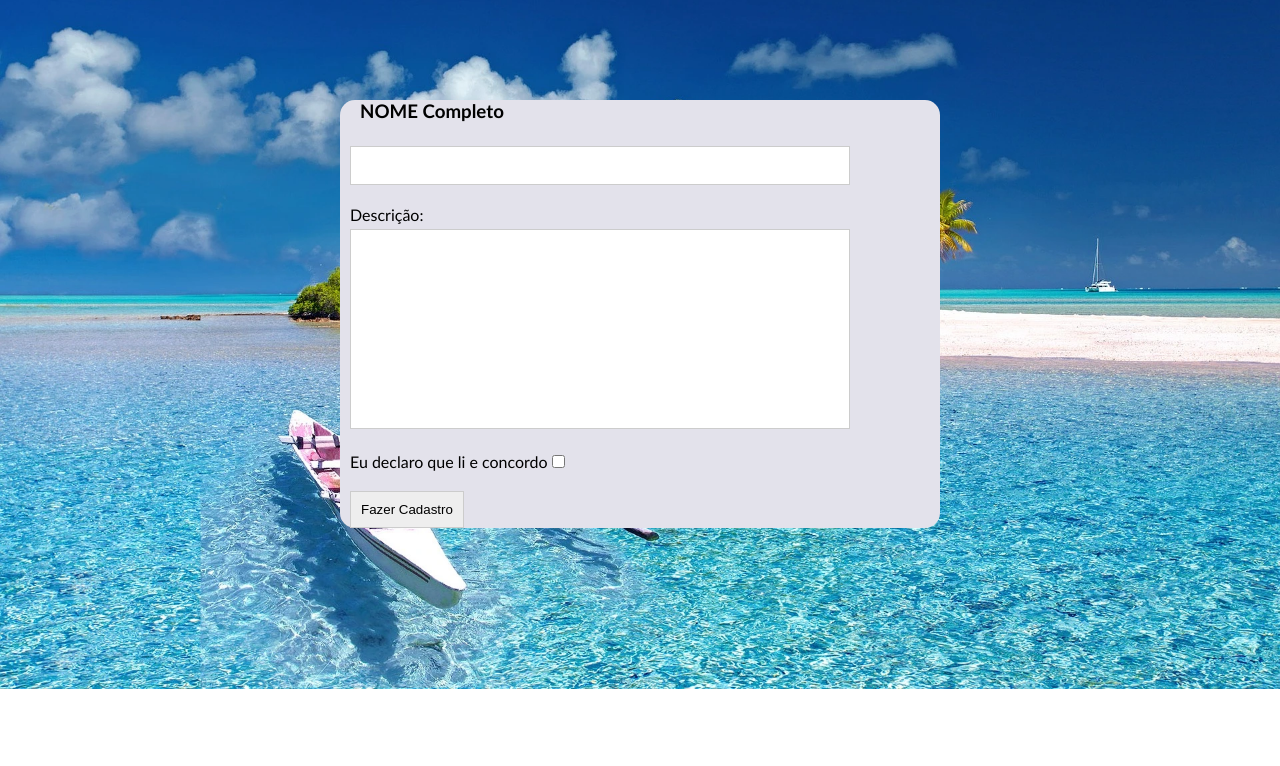
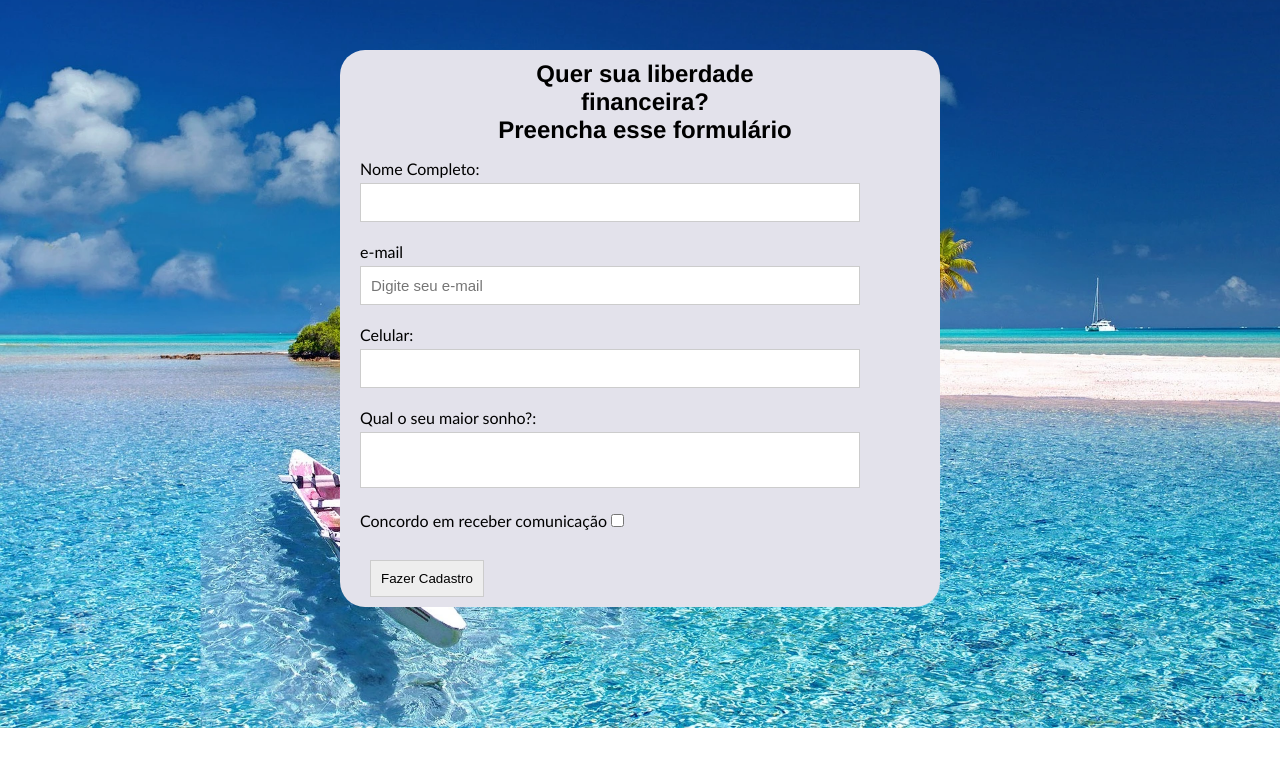
Before and after one commit to JEFS96/Form-Capt-de-Leads, a plain HTML site: page index.html in a window 1280 px wide. Drawn offline with Linux system fonts and the light colour scheme; files whose address does not match are found by name.

```diff
--- a/index.html
+++ b/index.html
@@ -11,31 +11,35 @@
     <!-- Inicio Container -->
     <div id="container">
 
-        <form action=" login.html" method="get">
+        <form action="Formulario com sucesso" method="get">
 
             <label >
-                <h3>NOME Completo</h3>
-                <br/>
+                <h2> Quer sua liberdade financeira?<br>Preencha esse formulário</h2>
+              Nome Completo:<br/>
             <input type="text" name="nome" />
             </label>
 
             <label>
-                Descrição:<br/>
-                <textarea name="descricao"> </textarea>
-
-
+                e-mail<br/>
+                <input type="e-mail" name="email" placeholder="Digite seu e-mail" required>
             </label>
 
+            <label>
+                Celular:<br/>
+                <input type="tel" name="telefone/celular" required>
+            </label>
 
             <label>
-                    Eu declaro que li e <a href="termos.html " target="_blank" class="termoslink">concordo</a>
+                Qual o seu maior sonho?:<br/>
+                <textarea name="descricao"> </textarea>
+            </label>
+
+            <label>
+                    Concordo em receber comunicação
                 <input type="checkbox" name="ciente">
             </label>
             <button> Fazer Cadastro</button>
         </form>
-
-
-
     </div>
     <!-- final container -->
 
--- a/style.css
+++ b/style.css
@@ -18,23 +18,28 @@
 /* Configuração form */
 form{
     background: rgb(227, 226, 235);
-    border-radius: 15px;
+    border-radius: 25px;
     width: 600px;
     margin: 0 auto;
-    margin-top: 100px;
+    margin-top: 50px;
 }
-form h3{
-    position: relative; left:10px;
+form h2{
+    width: 360px;
+    position: relative; left: 100px;
+    text-align: center;
+    padding: 10px;
+    margin: 5px;
+    font-family:'Franklin Gothic Medium', 'Arial Narrow', Arial, sans-serif
 }
 
 
 label {
     display: block;
     margin-bottom:  20px;
-    position: relative; left:10px;
+    position: relative; left:20px;
 }
 
-input[type=text], textarea{
+input[type=text],[type=e-mail],[type=tel],textarea{
     padding: 10px;
     width: 500px;
     font-size: 15px;
@@ -44,7 +49,7 @@
 }
 
 textarea{
-    height: 200px;
+    height: px;
     resize: none;
 }
 .termoslink{
@@ -57,7 +62,8 @@
     font: size 15px;
     border: 1px solid #ccc;
     background-color: #eee;
-    position: relative; left:10px;
+    position: relative; left:20px;
+    margin: 10px;
 }
 
 button:hover {
```
